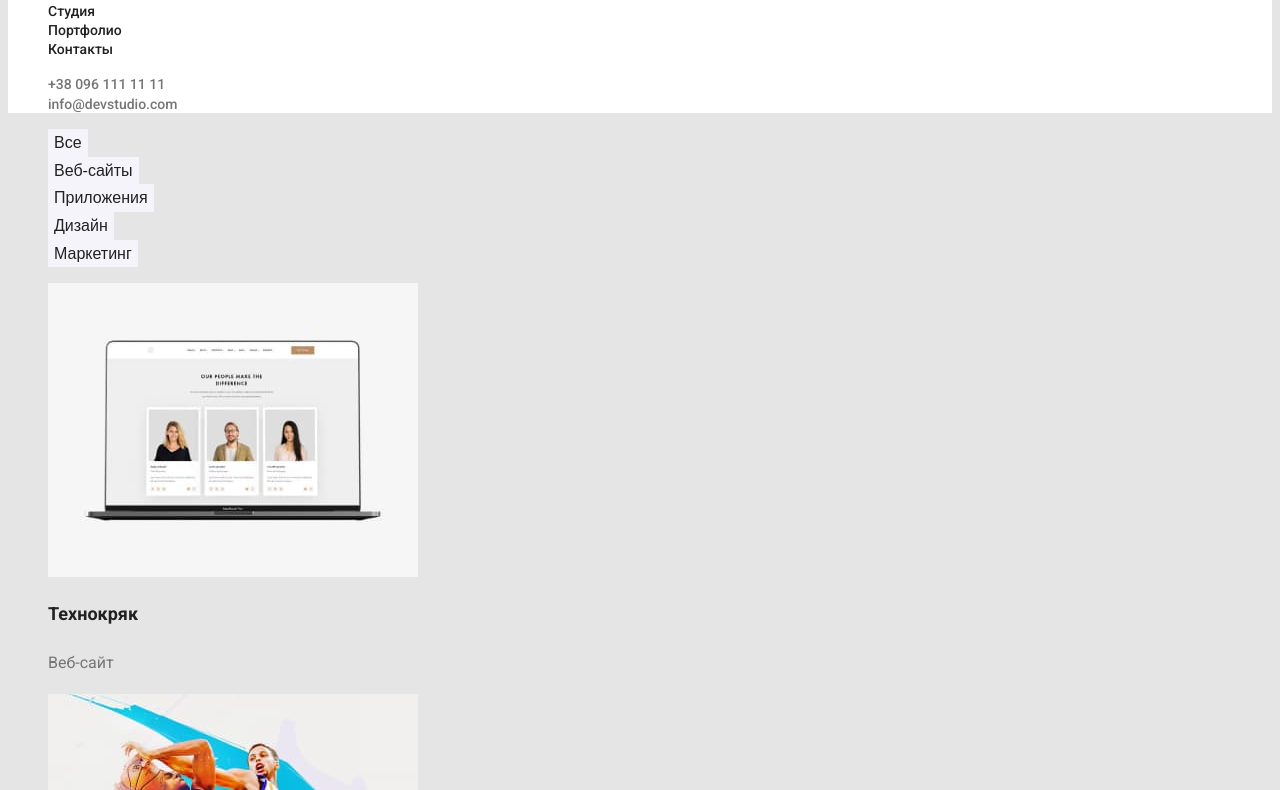
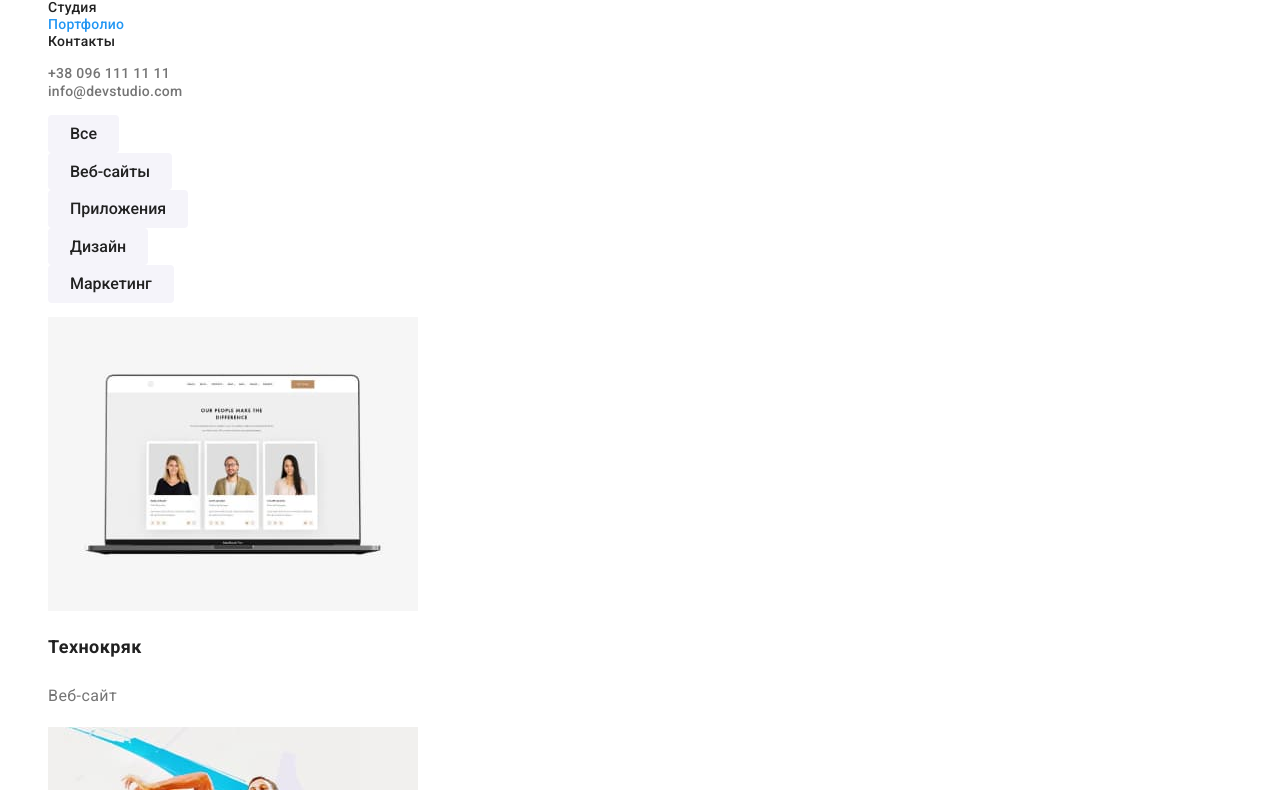
Before and after one commit to VitaliyChuyan/goit-markup-hw-02, a plain HTML site: page portfolio.html in a window 1280 px wide. Shown: the part 54-844 px from the top of the page. Drawn offline with Linux system fonts and the light colour scheme.

Commit message:
Виправлення зауважень
Змінив посилання на шрифти,
змінив стиль щодо body
додав до його опису,ваші реомендації.
додав current до посилань.
додав active і зміни до кнопкок в портфоліо.

```diff
--- a/css/styles.css
+++ b/css/styles.css
@@ -17,20 +17,15 @@
 	--background-second-color: #F5F4FA;
 	--background-accent-color: #2F303A;
 }
+
 /* Body */
-.page {
-	background-color:var(--background-page-color);
+body {
+	background-color:var(--light-color);
 		font-family: Roboto,sans-serif;
 		color: var(--primary-text-color);
-
-}
-/* Body page-portfolio */
-.page-portfolio {
-	background-color:var(--background-page-color);
-	font-family: Roboto, sans-serif;
-	color: var(--title-text-color)
-}
-
+		font-size: 14px;
+		letter-spacing: 0.03em;
+     }
 ul {
 	list-style: none;
 }
@@ -56,9 +51,9 @@ ul {
 .site-nav .link {
 color: var(--title-text-color);
 font-weight: 500;
-font-size: 14px;
 line-height: 1.14;
 text-decoration: none;
+letter-spacing: 0.02em;
 
 
 }
@@ -66,13 +61,18 @@ text-decoration: none;
 .site-nav .link:focus {
 	color:var(--accent-color-text);
 }
+
+.link.current {
+	color: var(--accent-color-text);
+}
+
 /* Contacts */
 .contacts .link {
 		font-weight: 500;
-		font-size: 14px;
 		line-height: 1.33;
 		color: var(--primary-text-color);
 		text-decoration: none;
+		letter-spacing: 0.02em;
 }
 .contacts .link:hover,
 .contacts .link:focus {color: var(--accent-color-text);}
@@ -85,6 +85,7 @@ text-decoration: none;
 font-weight: 900;
 	font-size: 44px;
 	line-height: 1.36;
+	letter-spacing: 0.06em;
 	text-align: center;
 	text-transform: uppercase;
 	color: var(--light-color);
@@ -113,17 +114,26 @@ font-weight: 900;
 	color: var(--title-text-color);
    background-color: var(--background-second-color);
 	border: 0px;
+	background: #F5F4FA;
+	border-radius: 4px;
+   padding: 6px 22px;
+	font-family: inherit;
 }
+
 .gallery-navigation .button:hover,
 .gallery-navigation .button:focus {
 background-color: var(--accent-color-text);
 color: var(--light-color);
 }
 
+.button .active {
+	background-color: var(--accent-color-text);
+		color: var(--light-color);
+}
+
 /* section */
 .section
 .section-title {
-	font-weight: 700;
 		font-size: 36px;
 		line-height: 1.17;
 		text-align: center;
@@ -135,15 +145,12 @@ background-color:var(--background-second-color);
 
 /* specifics */
 .specifics .title {
-		font-weight: 700;
-		font-size: 14px;
 		line-height: 1.14;
 		text-transform: uppercase;
 	color: var(--title-text-color);
 }
 .specifics-text {
 	font-weight: 400;
-		font-size: 14px;
 		line-height: 1.7;
 }
 
@@ -164,6 +171,7 @@ background-color:var(--background-second-color);
 
 /* Portfolio main */
 .gallery-title {
+	color: #212121;
 	font-weight: 700;
 		font-size: 18px;
 		line-height: 2;
@@ -189,13 +197,11 @@ background-color:var(--background-second-color);
 }
 .contacts .info-map {
 		font-weight: 400;
-		font-size: 14px;
 		line-height: 1.7;
 		color: var(--light-color);
 }
 .contacts .link-footer {
 	   font-weight: 400;
-		font-size: 14px;
 		line-height: 1.7;
 		color: var(--transparent-color-text);
 		text-decoration: none;
--- a/portfolio.html
+++ b/portfolio.html
@@ -4,16 +4,16 @@
     <meta charset="UTF-8" />
     <meta http-equiv="X-UA-Compatible" content="IE=edge" />
     <meta name="viewport" content="width=device-width, initial-scale=1.0" />
-    <link rel="stylesheet" href="./css/styles.css" />
+    <title>Portfolio</title>
     <link rel="preconnect" href="https://fonts.googleapis.com" />
     <link rel="preconnect" href="https://fonts.gstatic.com" crossorigin />
-    <title>Portfolio</title>
     <link
-      href="https://fonts.googleapis.com/css2?family=Open+Sans:wght@400;600&family=Raleway:wght@700&family=Roboto:wght@400;500;700;900&display=swap"
+      href="https://fonts.googleapis.com/css2?family=Raleway:wght@700&family=Roboto:wght@400;500;700;900&display=swap"
       rel="stylesheet"
     />
+    <link rel="stylesheet" href="./css/styles.css" />
   </head>
-  <body class="page-portfolio">
+  <body>
     <!-- Header -->
     <header class="page-header">
       <nav>
@@ -22,7 +22,7 @@
         >
         <ul class="site-nav">
           <li><a href="./index.html" class="link">Студия</a></li>
-          <li><a href="./portfolio.html" class="link">Портфолио</a></li>
+          <li><a href="./portfolio.html" class="link current">Портфолио</a></li>
           <li><a href="./" class="link">Контакты</a></li>
         </ul>
       </nav>
@@ -42,7 +42,7 @@
       <section>
         <h1 hidden>Portfolio</h1>
         <ul class="gallery-navigation">
-          <li><button type="button" class="button">Все</button></li>
+          <li><button type="button" class="button active">Все</button></li>
           <li><button type="button" class="button">Веб-сайты</button></li>
           <li><button type="button" class="button">Приложения</button></li>
           <li><button type="button" class="button">Дизайн</button></li>
```
Also changed, not shown: index.html (+7 -7 lines).
